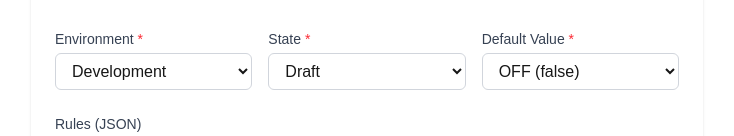
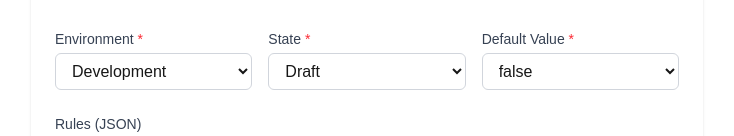
Before and after one commit to kushalarora92/ubie-flags, a Next.js app in the folder apps/web/: page /flags/new in a window 1280 px wide. Shown: the part 481-617 px from the top of the page, without its empty margins (1-735 px from the left). Built offline with nearby package versions, Linux system fonts and the light colour scheme; no server answers.

Commit message:
[Web] touchups - Change defaultValue display from ON/OFF to true/false

```diff
--- a/apps/web/src/app/evaluate/page.tsx
+++ b/apps/web/src/app/evaluate/page.tsx
@@ -184,7 +184,7 @@ export default function EvaluatePage() {
                   <div className="text-sm">
                     <span className="font-medium text-gray-700">Default Value:</span>{' '}
                     <span className="text-gray-900">
-                      {result.explanation.defaultValue ? 'ON' : 'OFF'}
+                      {result.explanation.defaultValue ? 'true' : 'false'}
                     </span>
                   </div>
                   {result.explanation.matchedRule && (
--- a/apps/web/src/app/flags/[id]/edit/page.tsx
+++ b/apps/web/src/app/flags/[id]/edit/page.tsx
@@ -169,8 +169,8 @@ export default function EditFlagPage() {
               onChange={(e) => setFormData({ ...formData, defaultValue: e.target.value === 'true' })}
               className="w-full px-3 py-2 border border-gray-300 rounded-md focus:outline-none focus:ring-2 focus:ring-blue-500"
             >
-              <option value="false">OFF (false)</option>
-              <option value="true">ON (true)</option>
+              <option value="false">false</option>
+              <option value="true">true</option>
             </select>
           </div>
         </div>
--- a/apps/web/src/app/flags/[id]/page.tsx
+++ b/apps/web/src/app/flags/[id]/page.tsx
@@ -129,9 +129,9 @@ export default function FlagDetailsPage() {
               <span className="text-sm font-medium text-gray-500">Default Value</span>
               <p className="mt-1 text-gray-900">
                 {flag.defaultValue ? (
-                  <span className="text-green-600 font-semibold">ON</span>
+                  <span className="text-green-600 font-semibold">true</span>
                 ) : (
-                  <span className="text-red-600 font-semibold">OFF</span>
+                  <span className="text-red-600 font-semibold">false</span>
                 )}
               </p>
             </div>
--- a/apps/web/src/app/flags/new/page.tsx
+++ b/apps/web/src/app/flags/new/page.tsx
@@ -162,8 +162,8 @@ export default function NewFlagPage() {
               onChange={(e) => setFormData({ ...formData, defaultValue: e.target.value === 'true' })}
               className="w-full px-3 py-2 border border-gray-300 rounded-md focus:outline-none focus:ring-2 focus:ring-blue-500"
             >
-              <option value="false">OFF (false)</option>
-              <option value="true">ON (true)</option>
+              <option value="false">false</option>
+              <option value="true">true</option>
             </select>
           </div>
         </div>
```
